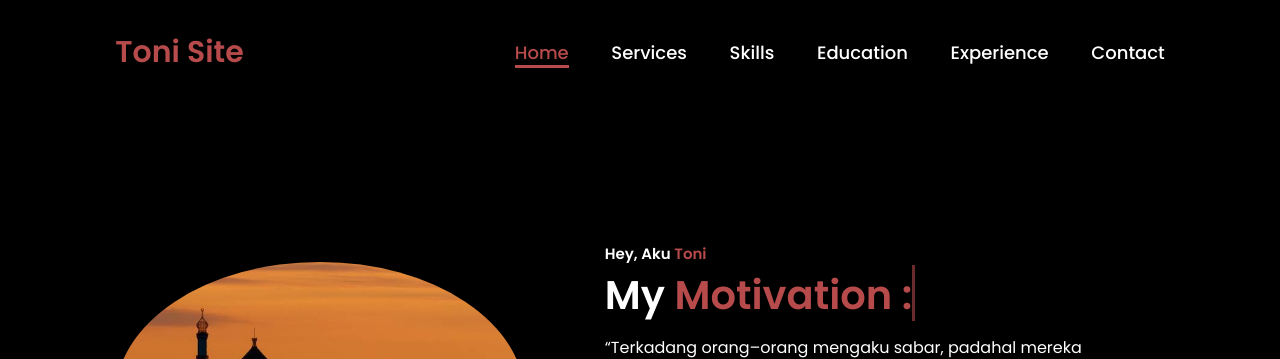
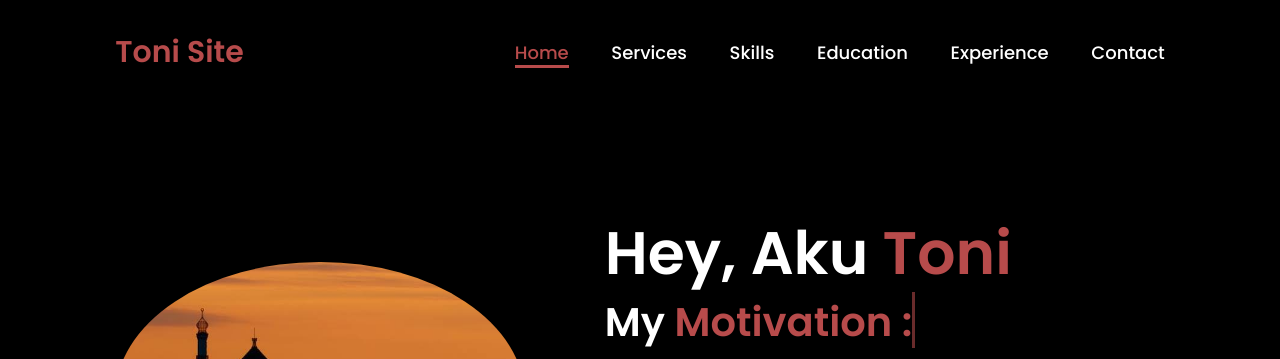
Before and after one commit to My-Toni/site2, a plain HTML site: page index.html in a window 1280 px wide. Shown: the top 359 px of the page. Drawn offline with Linux system fonts and the light colour scheme.

Commit message:
Update index.html

```diff
--- a/index.html
+++ b/index.html
@@ -26,7 +26,7 @@
             <img src="main.jpg" alt="">
         </div>
         <div class="home-content">
-            <h2>Hey, Aku <span>Toni<span></h2>
+            <h1>Hey, Aku <span>Toni<span></h1>
             <h3 class="typing-text">My <span></span></h3>
             <p>“Terkadang orang–orang mengaku sabar, padahal mereka sebenarnya menyerah pada suatu masalah tanpa berusaha untuk mencari jalan keluarnya.”</p>
             <div class="social-icons">
```
